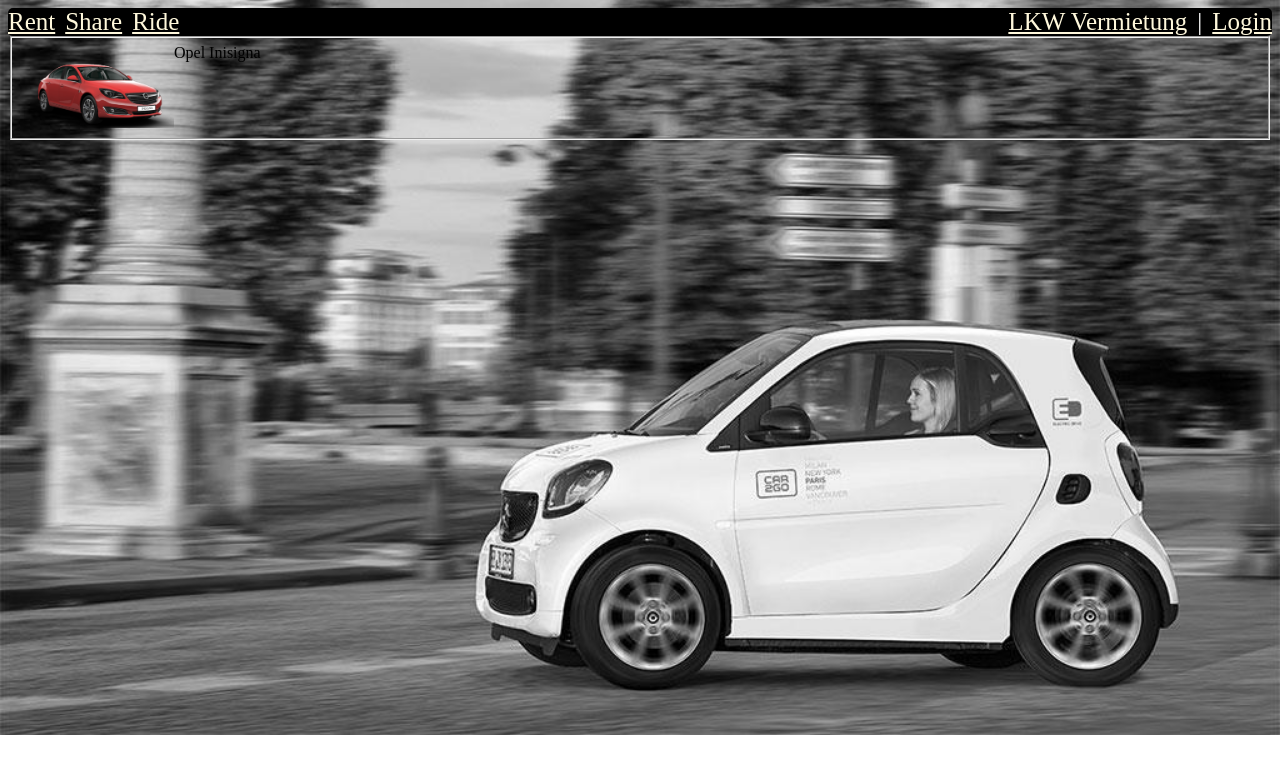
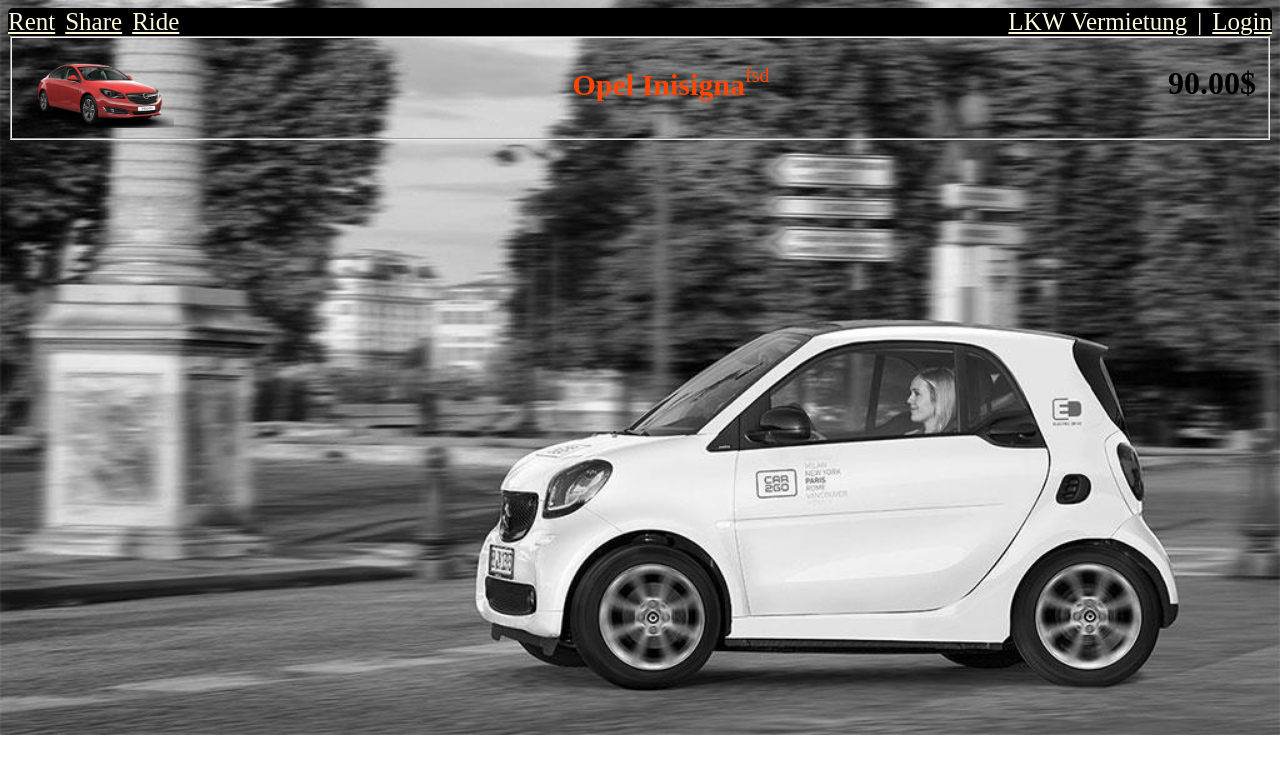
Before and after one commit to leddis088/A1.1, a plain HTML site: page HTML/autos.html in a window 1280 px wide. Drawn offline with Linux system fonts and the light colour scheme.

Commit message:
addedSomeText

```diff
--- a/CSS/style.css
+++ b/CSS/style.css
@@ -66,8 +66,19 @@ legend {
 
 .opelIndex {
     display: flex;
+    flex-direction: row;
+    flex-wrap: wrap;
+    justify-content: space-between;
 }
+.text {
+    display: flex;
+    flex-wrap: wrap;
+    flex-direction: row;
+    justify-content: space-between;
 
+    font-size: 20px;
+    color: orangered;
+}
 .IMG {
     display: flex;
     flex-basis: 100%;
--- a/HTML/autos.html
+++ b/HTML/autos.html
@@ -18,7 +18,8 @@
             <fieldset>
                 <div class="opelIndex">
                     <div class="opel"><img src="../Bilder/opel.png" class="IMG"></div>
-                    <div class="opel">Opel Inisigna</div>
+                    <div class="opel text"><h2>Opel Inisigna</h2><lb></lb><p>fsd</p></div>
+                    <div class="opel price"><h1>90.00$</h1></div>
                 </div>
             </fieldset>
         </div>
```
